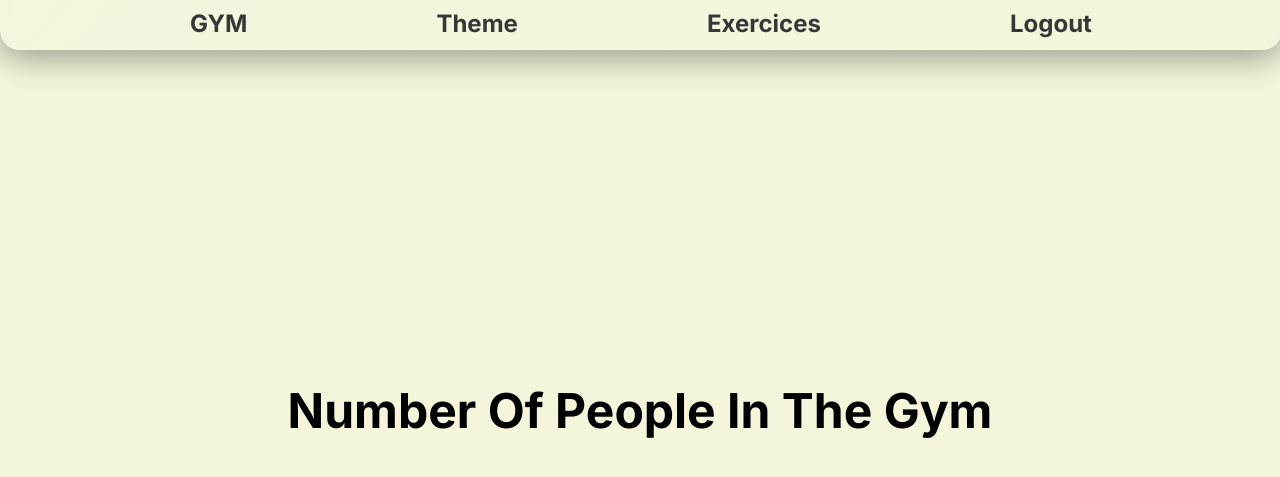
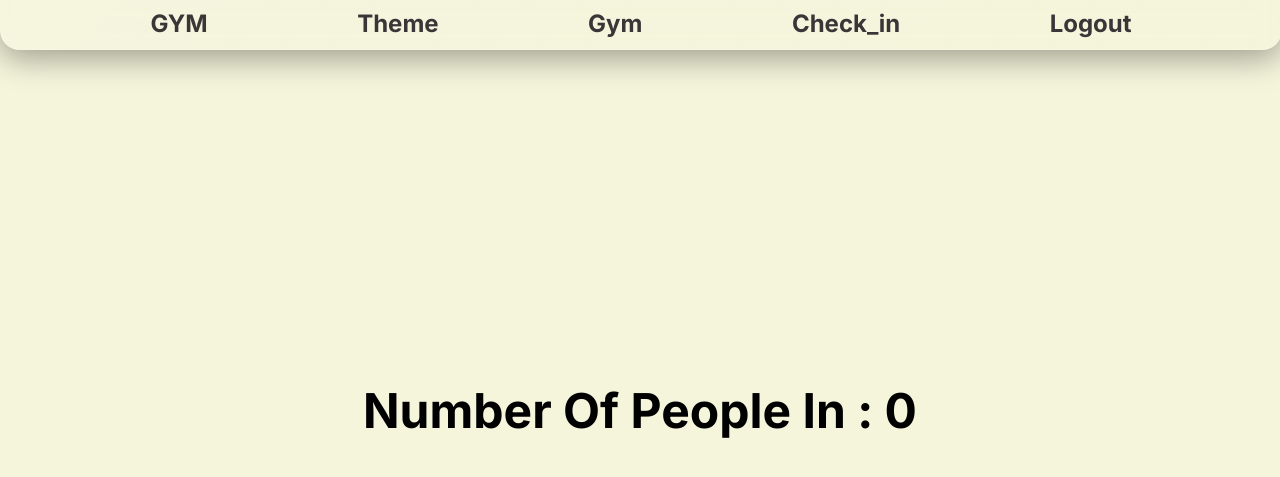
Before and after one commit to djidji09/CS50_final_project, a Flask app: page /home in a window 1280 px wide. Shown: the top 477 px of the page. Run offline with Flask 3, Linux system fonts and the light colour scheme; a user stored in the database is signed in.

Commit message:
the check in and check out from gym

```diff
--- a/website/models.py
+++ b/website/models.py
@@ -8,6 +8,7 @@ class User(db.Model, UserMixin):
     username = db.Column(db.String(20), nullable=False, unique=True)
     password = db.Column(db.String(80), nullable=False)
     logged_in = db.Column(db.Boolean, default=False)
+    gym_check_in = db.Column(db.Boolean, default=False)
     gym_id = db.Column(db.Integer, db.ForeignKey('gym.id'))
 
 
--- a/website/templates/index.html
+++ b/website/templates/index.html
@@ -1,4 +1,6 @@
 {% extends "layout.html" %} {% block title %} index {% endblock %} {% block
 content %}
-<div class="wrapper"><h1>number of people in the gym</h1></div>
+<div class="wrapper">
+  <h1>number of people in : {{ online_users }}</h1>
+</div>
 {% endblock %}
--- a/website/templates/layout.html
+++ b/website/templates/layout.html
@@ -33,8 +33,12 @@
         {% if current_user.is_authenticated %}
         <li><a href="{{ url_for('views.home') }}">GYM</a></li>
         <li><a id="swatch" href="#">theme</a></li>
-        <li><a href="{{ url_for('views.exercices') }}">exercices</a></li>
-
+        <li><a href="{{ url_for('views.gym_login') }}">gym</a></li>
+        {% if current_user.gym_check_in %}
+        <li><a href="{{ url_for('views.check_out') }}">check_out</a></li>
+        {% else %}
+        <li><a href="{{ url_for('views.check_in') }}">check_in</a></li>
+        {% endif %}
         <li><a href="{{ url_for('auth.logout') }}">Logout</a></li>
         {% else %}
         <li><a href="{{ url_for('auth.login') }}">Login</a></li>
--- a/website/views.py
+++ b/website/views.py
@@ -20,26 +20,61 @@ def gym_login():
             db.session.add(new_gym)
             db.session.commit()
             gym = new_gym
-
         # Update the user's gym_id and set online status to True
         current_user.gym_id = gym.id
-        current_user.online = True
         db.session.commit()
 
-        flash(f'Checked into {gym.name} successfully!')
+        flash(f'signed into {gym.name} successfully!')
         return redirect(url_for('views.home'))
     else:
         return render_template('gym_login.html')
+
+
+@views.route('/check_in', methods=['GET', 'POST'])
+@login_required
+def check_in():
+    if request.method == 'GET':
+        if not current_user.gym_check_in:
+            current_user.online = True
+            current_user.gym_check_in = True  # Mark the user as checked in
+            current_user.gym.logged_in_users = (
+                current_user.gym.logged_in_users or 0) + 1
+            db.session.commit()
+            flash('Checked in successfully!')
+        else:
+            flash('Already checked in.')
+
+        return redirect(url_for('views.home'))
+
+
+@views.route('/check_out', methods=['GET', 'POST'])
+@login_required
+def check_out():
+    if request.method == 'GET':
+        if current_user.gym_check_in:
+            current_user.online = False
+            current_user.gym_check_in = False  # Mark the user as checked out
+            current_user.gym.logged_in_users = max(
+                0, current_user.gym.logged_in_users - 1)
+            db.session.commit()
+            flash('Checked out successfully!')
+        else:
+            flash('You need to check in first.')
+
+        return redirect(url_for('views.home'))
 
 
 @views.route('/home', methods=['GET', 'POST'])
 @login_required
 def home():
     if request.method == 'GET':
+        # get the gym_id
+        gym_id = current_user.gym_id
         # Retrieve the list of users currently online in a specific gym
-        # online_users = User.query.filter_by(gym_id=gym_id, online=True).all()
-        # return render_template("index.html", online_users=online_users)
-        return render_template("index.html")
+        gym_name = db.session.query(Gym.name).filter_by(id=gym_id)
+        logged_in_users = db.session.query(
+            Gym.logged_in_users).filter_by(id=gym_id).scalar()
+        return render_template("index.html", online_users=logged_in_users, gym_name=gym_name)
 
 
 @views.route('/exercices', methods=['GET', 'POST'])
```
Also changed, not shown: instance/gym.db.
